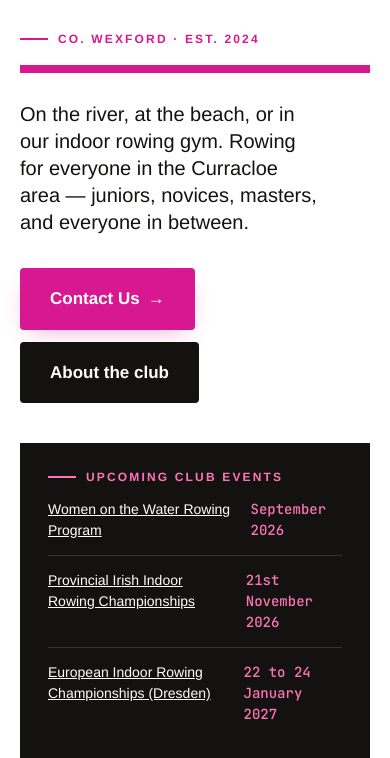
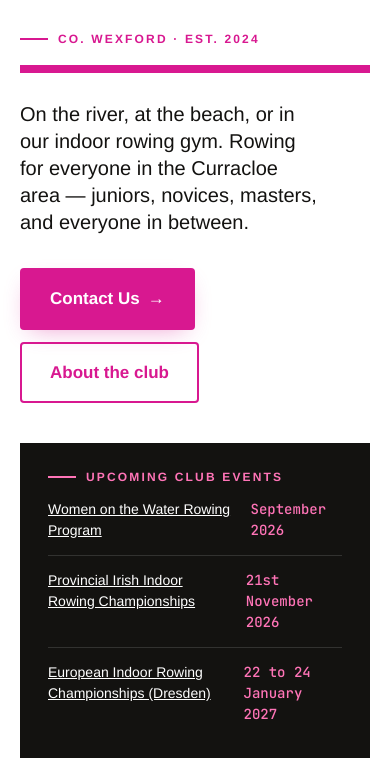
Before and after one commit to barryrlmurphy/curracloerowingclub, a website: page index.html in a window 390 px wide. In both pictures the pointer is over the link "About the club". Shown: the part 86-844 px from the top of the page. Drawn offline with Linux system fonts and the light colour scheme; a web font is replaced by a local one.

Commit message:
Fix mobile issue

```diff
--- a/styles/site.css
+++ b/styles/site.css
@@ -366,8 +366,8 @@ a {
   border-color: var(--crc-ink-900);
 }
 .btn--ghost:hover {
-  background: var(--crc-ink-900);
-  color: #fff;
+  color: var(--crc-pink-500);
+  border-color: var(--crc-pink-500);
 }
 
 .btn--inverse {
```
